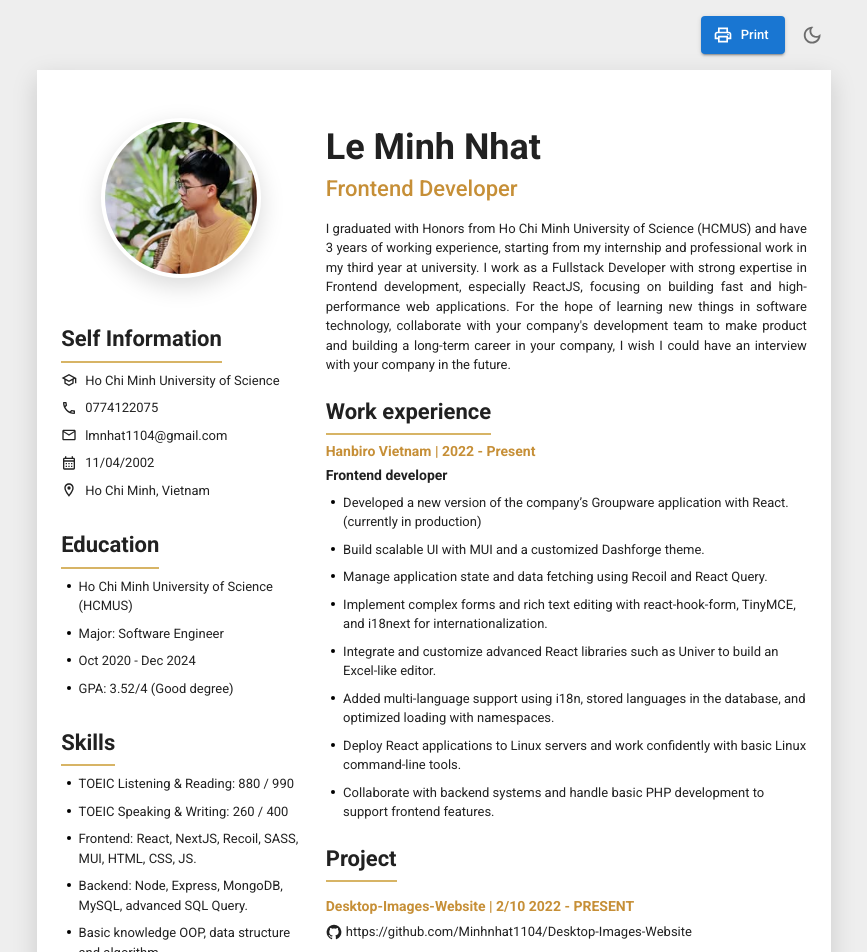
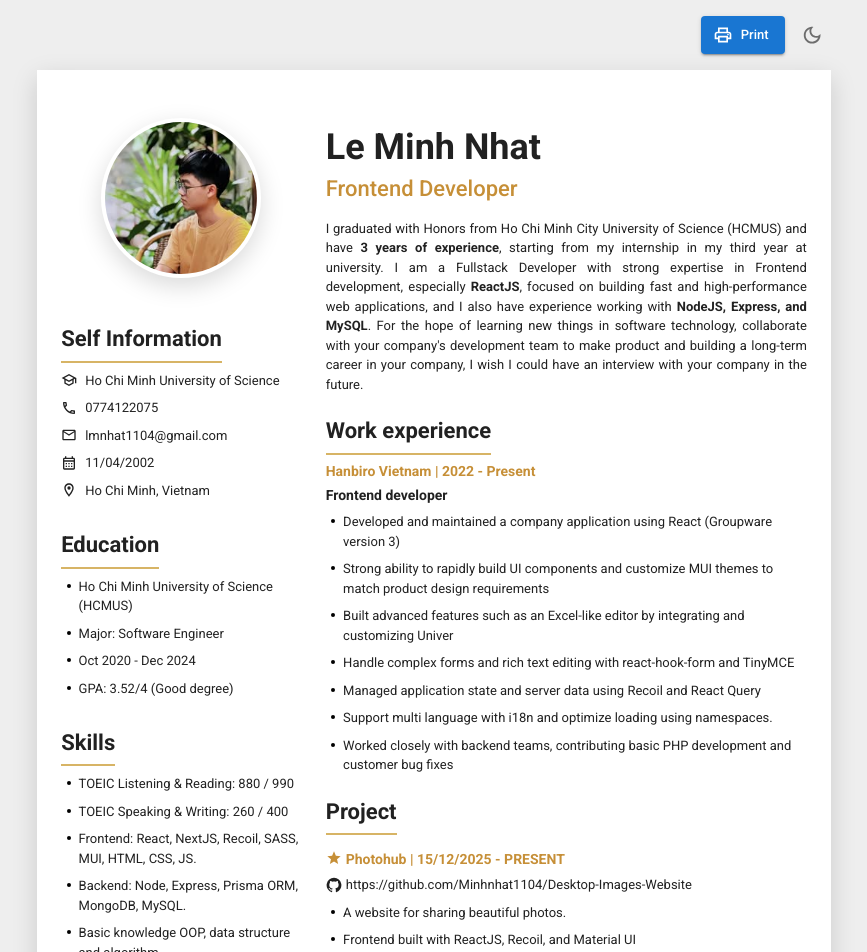
Before and after one commit to Minhnhat1104/CV-v2, a Next.js app: page / in a window 1280 px wide. Shown: the top 952 px of the page, without its empty margins (206-1073 px from the left). Built offline with nearby package versions, Linux system fonts and the light colour scheme; what @mui/material-nextjs would draw is missing.

Commit message:
Update CV

```diff
--- a/components/App.tsx
+++ b/components/App.tsx
@@ -11,6 +11,7 @@ import {
   LanguageOutlined,
   Print,
   PrintOutlined,
+  Star,
 } from "@mui/icons-material";
 import WebUIItem from "./WebUIItem";
 import { useRef } from "react";
@@ -100,7 +101,7 @@ export default function App() {
                     "TOEIC Listening & Reading: 880 / 990",
                     "TOEIC Speaking & Writing: 260 / 400",
                     "Frontend: React, NextJS, Recoil, SASS, MUI, HTML, CSS, JS.",
-                    "Backend: Node, Express, MongoDB, MySQL, advanced SQL Query.",
+                    "Backend: Node, Express, Prisma ORM, MongoDB, MySQL.",
                     "Basic knowledge OOP, data structure and algorithm.",
                     "Work confidently with basic Linux command-line tools.",
                     "Familiar with common React libraries such as Webpack, i18n, MUI,..",
@@ -122,16 +123,24 @@ export default function App() {
                 Frontend Developer
               </Typography>
               <Typography sx={{ textAlign: "justify" }}>
-                I graduated with Honors from Ho Chi Minh University of Science
-                (HCMUS) and have 3 years of working experience, starting from my
-                internship and professional work in my third year at university.
-                I work as a Fullstack Developer with strong expertise in
-                Frontend development, especially ReactJS, focusing on building
-                fast and high-performance web applications. For the hope of
-                learning new things in software technology, collaborate with
-                your company&apos;s development team to make product and
-                building a long-term career in your company, I wish I could have
-                an interview with your company in the future.
+                I graduated with Honors from Ho Chi Minh City University of
+                Science (HCMUS) and have{" "}
+                <span style={{ fontWeight: "bold" }}>
+                  3 years of experience
+                </span>
+                , starting from my internship in my third year at university. I
+                am a Fullstack Developer with strong expertise in Frontend
+                development, especially{" "}
+                <span style={{ fontWeight: "bold" }}>ReactJS</span>, focused on
+                building fast and high-performance web applications, and I also
+                have experience working with{" "}
+                <span style={{ fontWeight: "bold" }}>
+                  NodeJS, Express, and MySQL
+                </span>
+                . For the hope of learning new things in software technology,
+                collaborate with your company&apos;s development team to make
+                product and building a long-term career in your company, I wish
+                I could have an interview with your company in the future.
               </Typography>
 
               <Section title="Work experience">
@@ -143,22 +152,32 @@ export default function App() {
                 </Typography>
                 <CustomList
                   data={[
-                    "Developed a new version of the company’s Groupware application with React. (currently in production)",
-                    "Build scalable UI with MUI and a customized Dashforge theme.",
-                    "Manage application state and data fetching using Recoil and React Query.",
-                    "Implement complex forms and rich text editing with react-hook-form, TinyMCE, and i18next for internationalization.",
-                    "Integrate and customize advanced React libraries such as Univer to build an Excel-like editor.",
-                    "Added multi-language support using i18n, stored languages in the database, and optimized loading with namespaces.",
-                    "Deploy React applications to Linux servers and work confidently with basic Linux command-line tools.",
-                    "Collaborate with backend systems and handle basic PHP development to support frontend features.",
+                    "Developed and maintained a company application using React (Groupware version 3)",
+                    "Strong ability to rapidly build UI components and customize MUI themes to match product design requirements",
+                    "Built advanced features such as an Excel-like editor by integrating and customizing Univer",
+                    "Handle complex forms and rich text editing with react-hook-form and TinyMCE",
+                    "Managed application state and server data using Recoil and React Query",
+                    "Support multi language with i18n and optimize loading using namespaces.",
+                    "Worked closely with backend teams, contributing basic PHP development and customer bug fixes",
                   ]}
                 />
               </Section>
 
               <Section title="Project">
-                <Typography color="textSecondary" variant="h3" mt={2} mb={1}>
-                  Desktop-Images-Website | 2/10 2022 - PRESENT
-                </Typography>
+                <Stack direction="row" alignItems="center" mt={2} mb={1}>
+                  <Star
+                    sx={{
+                      fontSize: 16,
+                      mr: 0.5,
+                      color: theme.palette.text.secondary,
+                      position: "relative",
+                      bottom: 1,
+                    }}
+                  />
+                  <Typography color="textSecondary" variant="h3">
+                    Photohub | 15/12/2025 - PRESENT
+                  </Typography>
+                </Stack>
                 <Stack direction="row" alignItems="center" mb={1}>
                   <GitHub sx={{ fontSize: 16, mr: 0.5 }} />
                   <Typography>
@@ -168,13 +187,15 @@ export default function App() {
 
                 <CustomList
                   data={[
-                    "My website which is built for storing and sharing background image of PC.",
-                    "Frontend with ReactJS, SASS, Redux.",
-                    "Backend with NodeJS (Express), MongoDB.",
-                    "CRUD operations with image and users.",
-                    "Authentication with JSON WEB TOKEN.",
-                    "Authorization user and admin account.",
-                    "Store token in Cookie and Redux to enhance security.",
+                    "A website for sharing beautiful photos.",
+                    "Frontend built with ReactJS, Recoil, and Material UI",
+                    "Backend developed using NodeJS (Express), MySQL and Prisma ORM",
+                    "Docker used to streamline and optimize development workflow",
+                    "Built-in image editor: crop, zoom, rotate, brightness, and contrast adjustments",
+                    "Supports light mode and dark mode",
+                    "Multi-language support using i18n",
+                    "JWT-based authentication with role-based authorization (user & admin)",
+                    "Integrated Google OAuth 2.0 login",
                   ]}
                 />
               </Section>
```
